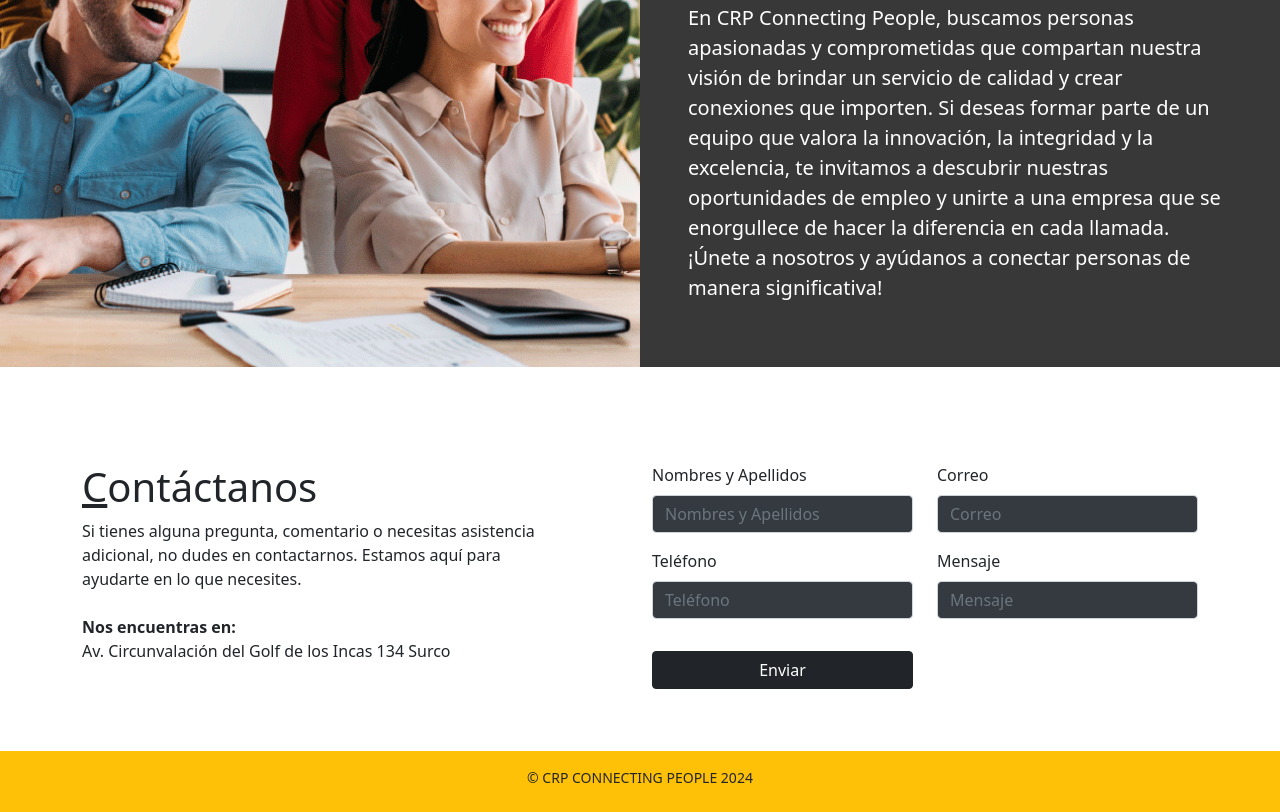
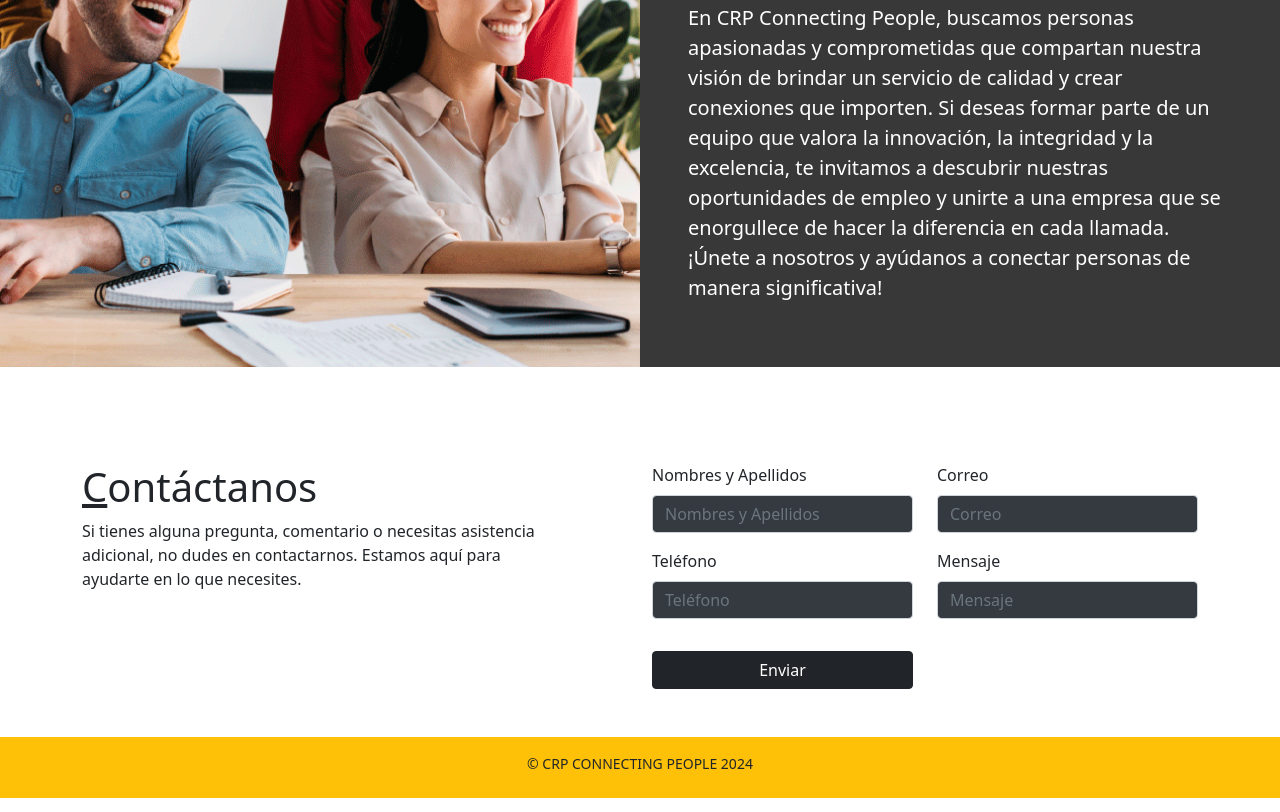
Before and after one commit to rodjess2021/crpconnectingpeoplev2, a plain HTML site: page index.html in a window 1280 px wide. Shown: the part 2631-3443 px from the top of the page. Drawn offline with nearby package versions, Linux system fonts and the light colour scheme.

Commit message:
quitando la direccion av circunvalacion golf ...

```diff
--- a/index.html
+++ b/index.html
@@ -179,7 +179,7 @@
               <span class="text-decoration-underline">C</span>ontáctanos
             </h4>
             <p class="">Si tienes alguna pregunta, comentario o necesitas asistencia <br> adicional, no dudes en contactarnos. Estamos aquí para <br> ayudarte en lo que necesites.</p>
-            <p class="mt-4"><strong>Nos encuentras en:</strong><br>Av. Circunvalación del Golf de los Incas 134 Surco</p>
+            <!-- <p class="mt-4"><strong>Nos encuentras en:</strong><br>Av. Circunvalación del Golf de los Incas 134 Surco</p> -->
           </div>
 
           <div class="col-md-6">
```
